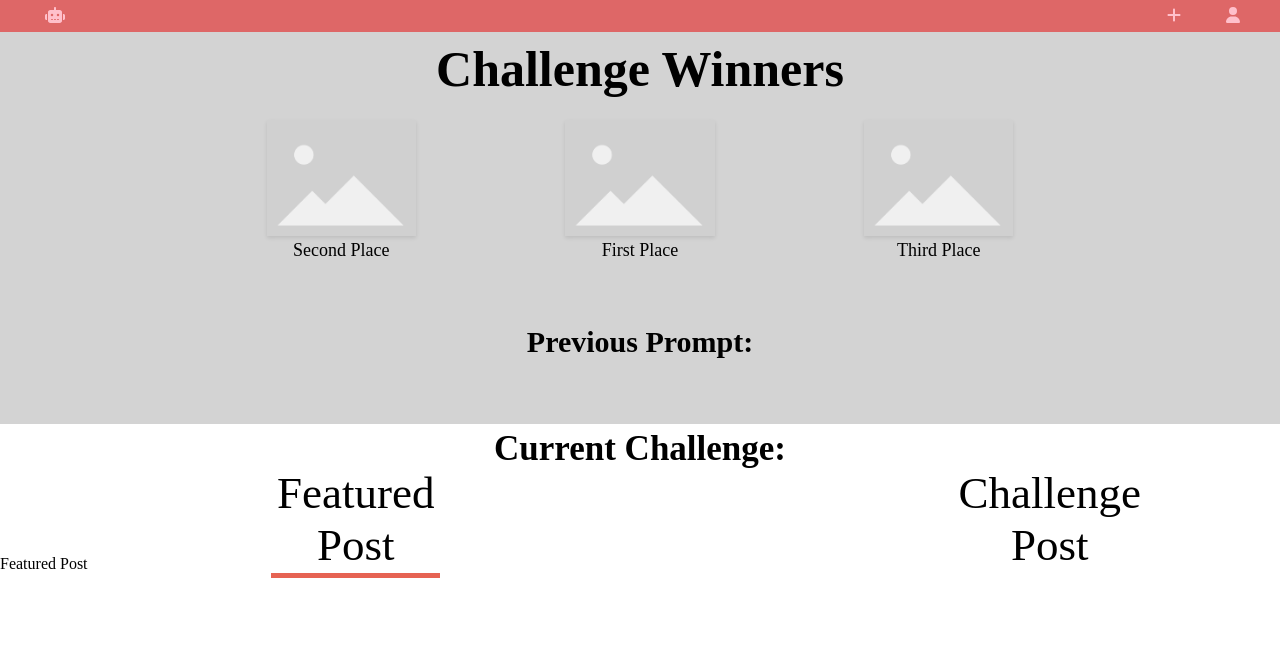
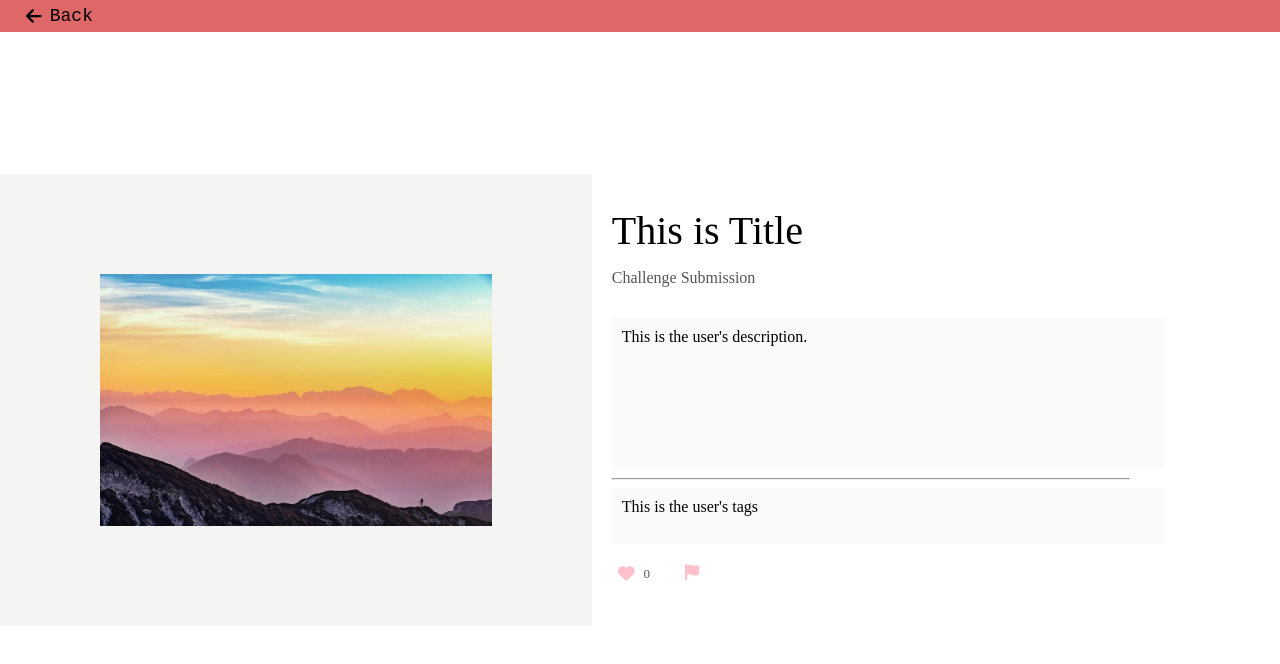
Before and after one commit to bytes-of-creativity/CTP-Hackathon, a React (Create React App) app in the folder adsh/: page / in a window 1280 px wide. Shown: the top 664 px of the page. Built offline with nearby package versions, Linux system fonts and the light colour scheme.

Commit message:
added background for desc and tag

```diff
--- a/adsh/src/App.js
+++ b/adsh/src/App.js
@@ -7,7 +7,7 @@ import { Routes, Route } from "react-router-dom"
 function App() {
   return (
     <Routes>
-      <Route path="/" element={<HomeContainer/>} />
+      <Route path="/" element={<ViewPostContainer/>} />
       <Route path="/login" element={<LogInContainer/>} />
       <Route path="/ViewPost" element={<ViewPostContainer/>} />
     </Routes>
--- a/adsh/src/components/ViewPost.js
+++ b/adsh/src/components/ViewPost.js
@@ -14,7 +14,6 @@ const ViewPost = () => {
 
     return (
         <div>
-
             <div className='view-post-page'>
                 <NavBar>
                     <BackButton/>
--- a/adsh/src/styles/ViewPost.css
+++ b/adsh/src/styles/ViewPost.css
@@ -111,6 +111,8 @@ hr {
 
 p {
     width: 100%;
+    color: #555;
+    margin-top: 0;
 }
 
 .all-icon-container {
@@ -157,10 +159,17 @@ textarea {
 
 #description-field {
     height: 150px;
+    background-color: #f4f4f26e;
+    padding: 10px 10px;
 }
 
 #tags-field {
     height: 100px;
+}
+
+.tag-section {
+    background-color: #f4f4f26e;
+    padding: 10px 10px;
 }
 
 .dropdown {
```
